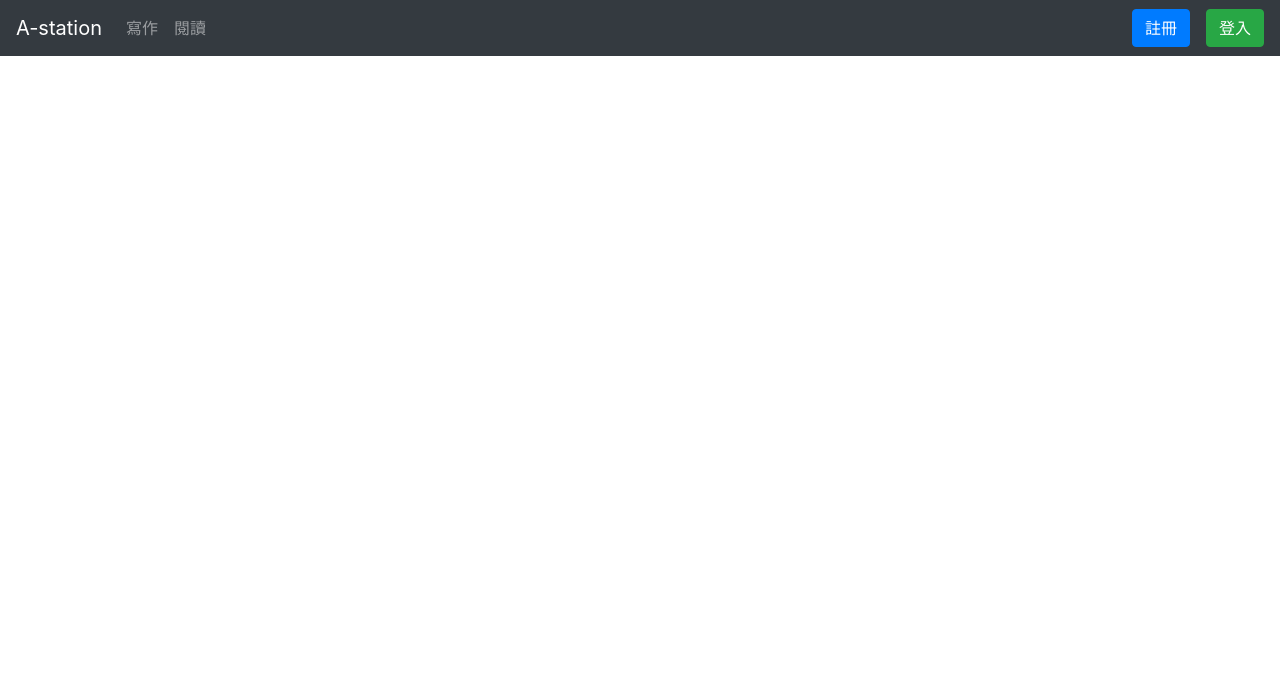
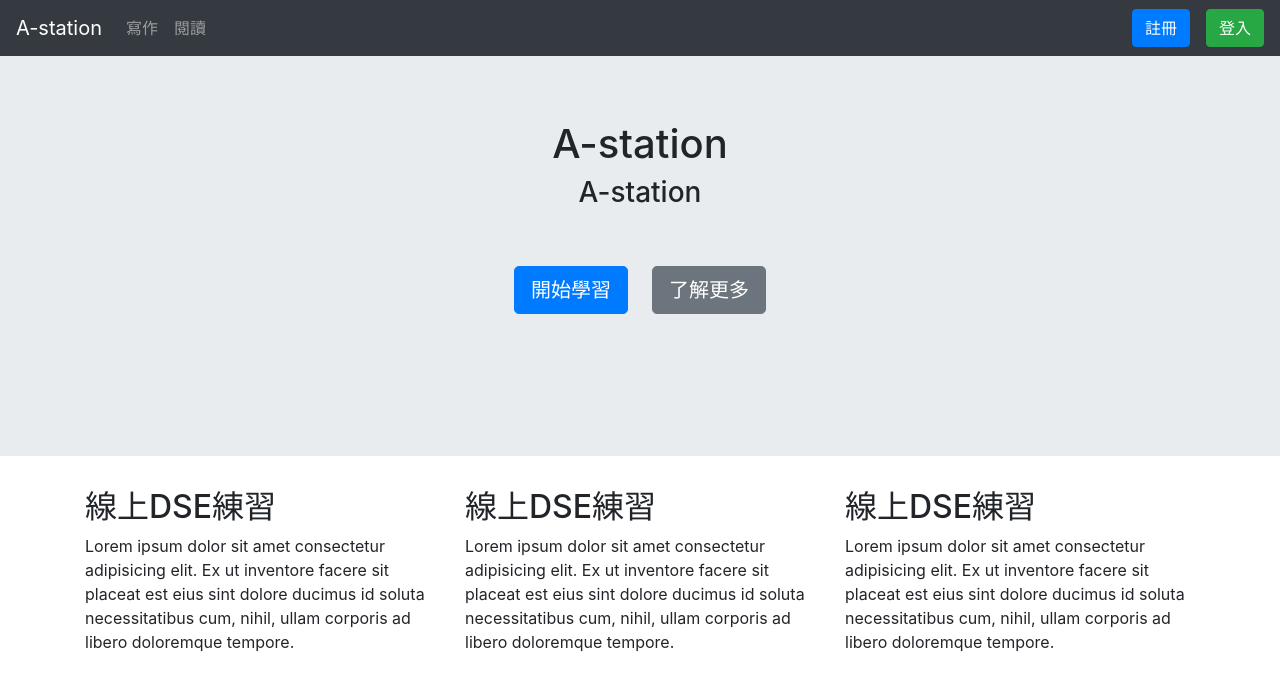
Before and after one commit to louiskwt/react-a-station, a React (Create React App) app: page / in a window 1280 px wide. Shown: the top 690 px of the page. Built offline with nearby package versions, Linux system fonts and the light colour scheme.

Commit message:
built Landing Page

```diff
--- a/src/App.js
+++ b/src/App.js
@@ -1,11 +1,13 @@
 import './App.css';
 import 'bootstrap/dist/css/bootstrap.min.css';
 import TopBar from './components/TopBar';
+import Landing from './components/Landing';
 
 function App() {
 	return (
 		<div>
 			<TopBar />
+			<Landing />
 		</div>
 	);
 }
--- /dev/null
+++ b/src/components/Landing.js
@@ -0,0 +1,76 @@
+import React from 'react';
+import Jumbotron from 'react-bootstrap/Jumbotron';
+import Container from 'react-bootstrap/Container';
+import Row from 'react-bootstrap/Row';
+import Col from 'react-bootstrap/Col';
+import Button from 'react-bootstrap/Button';
+
+const Landing = () => {
+	return (
+		<>
+			<Jumbotron fluid style={{ height: '50vh' }}>
+				<Container>
+					<Row>
+						<Col md={{ span: 6, offset: 3 }}>
+							<h1 className='text-center'>A-station</h1>
+						</Col>
+					</Row>
+					<Row>
+						<Col md={{ span: 6, offset: 3 }}>
+							<h3 className='text-center'>A-station</h3>
+						</Col>
+					</Row>
+					<Row>
+						<Col md={{ span: 6, offset: 3 }}>
+							<div className='text-center mt-5'>
+								<Button
+									variant='primary'
+									className='mr-4'
+									size='lg'
+								>
+									開始學習
+								</Button>
+								<Button variant='secondary' size='lg'>
+									了解更多
+								</Button>
+							</div>
+						</Col>
+					</Row>
+				</Container>
+			</Jumbotron>
+			<Container>
+				<Row>
+					<Col md='4'>
+						<h2>線上DSE練習</h2>
+						<p>
+							Lorem ipsum dolor sit amet consectetur adipisicing
+							elit. Ex ut inventore facere sit placeat est eius
+							sint dolore ducimus id soluta necessitatibus cum,
+							nihil, ullam corporis ad libero doloremque tempore.
+						</p>
+					</Col>
+					<Col md='4'>
+						<h2>線上DSE練習</h2>
+						<p>
+							Lorem ipsum dolor sit amet consectetur adipisicing
+							elit. Ex ut inventore facere sit placeat est eius
+							sint dolore ducimus id soluta necessitatibus cum,
+							nihil, ullam corporis ad libero doloremque tempore.
+						</p>
+					</Col>
+					<Col md='4'>
+						<h2>線上DSE練習</h2>
+						<p>
+							Lorem ipsum dolor sit amet consectetur adipisicing
+							elit. Ex ut inventore facere sit placeat est eius
+							sint dolore ducimus id soluta necessitatibus cum,
+							nihil, ullam corporis ad libero doloremque tempore.
+						</p>
+					</Col>
+				</Row>
+			</Container>
+		</>
+	);
+};
+
+export default Landing;
```
